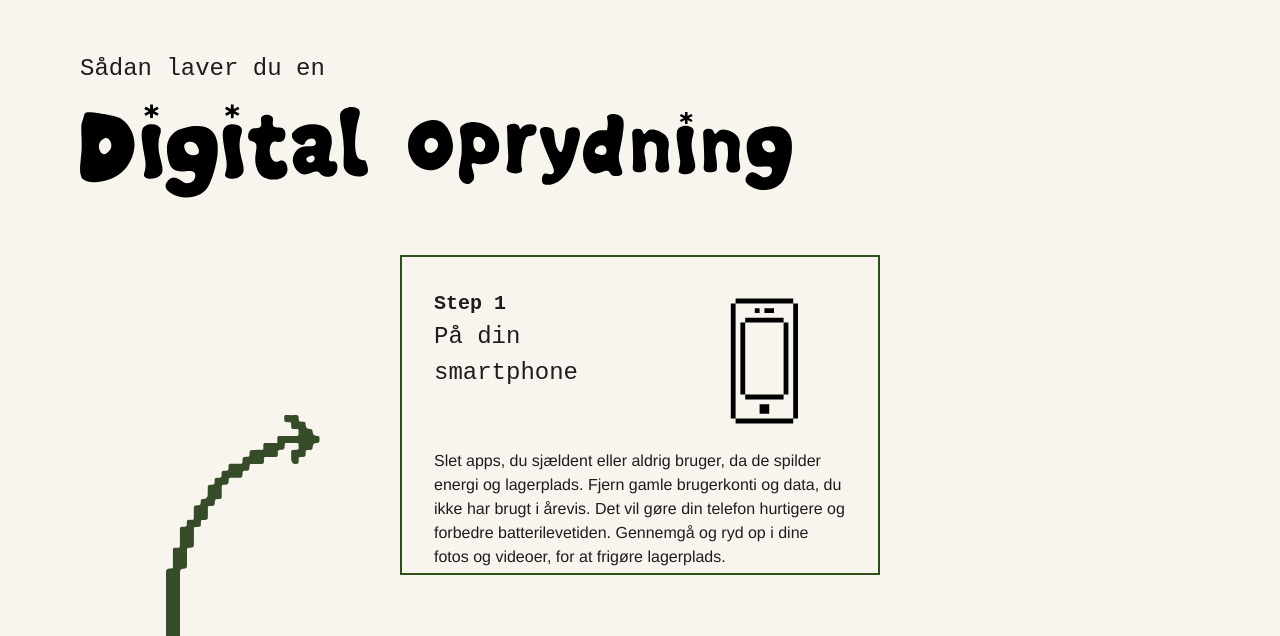
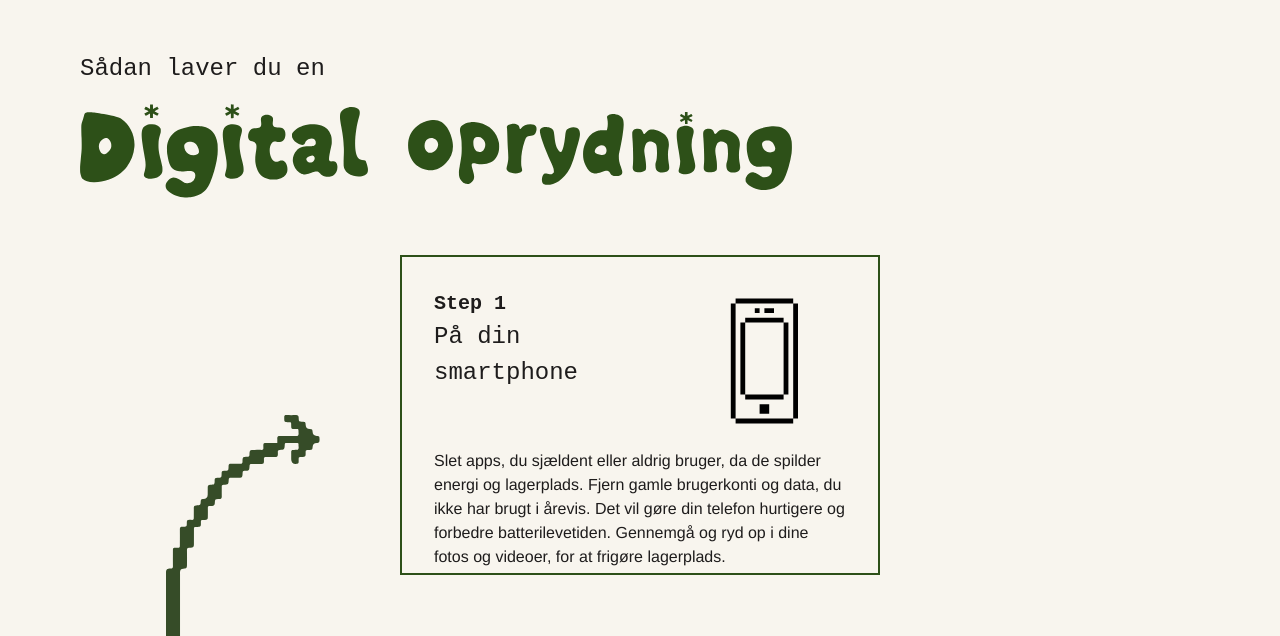
Before and after one commit to TheaEkstroem/digital_skraldedag, an Astro site: page /hvordan in a window 1280 px wide. Shown: the part 89-725 px from the top of the page. Built offline with nearby package versions, Linux system fonts and the light colour scheme; Astro itself is replaced by a stand-in of ours.

Commit message:
ændret svg farver

```diff
--- a/src/pages/hvordan.astro
+++ b/src/pages/hvordan.astro
@@ -13,7 +13,7 @@ import CardHvordan from '../components/CardHvordan.astro';
  preserveAspectRatio="xMidYMid meet">
 
 <g transform="translate(0.000000,663.000000) scale(0.100000,-0.100000)"
-fill="#000000" stroke="none">
+fill="#2D5018" stroke="none">
 <path d="M4987 6624 c-4 -4 -7 -78 -7 -164 l0 -158 -152 80 c-83 43 -155 75
 -158 71 -4 -4 -28 -39 -54 -78 l-46 -70 28 -14 c15 -8 85 -44 155 -81 l128
 -67 -33 -20 c-18 -11 -88 -48 -155 -83 l-121 -62 50 -79 c27 -43 51 -79 52
@@ -100,7 +100,7 @@ l-35 93 -105 22 c-234 49 -339 89 -404 154 -244 246 -305 1058 -154 2037 46
  preserveAspectRatio="xMidYMid meet">
 
 <g transform="translate(0.000000,417.000000) scale(0.100000,-0.100000)"
-fill="#000000" stroke="none">
+fill="#2D5018" stroke="none">
 <path d="M14770 4065 c0 -58 -3 -105 -7 -105 -3 0 -49 23 -101 50 -52 28 -95
 50 -97 48 -26 -36 -66 -100 -63 -103 1 -1 47 -26 101 -55 71 -38 95 -55 85
 -62 -7 -5 -52 -29 -101 -54 l-87 -44 14 -28 c8 -15 23 -39 33 -54 l18 -26 102
```
